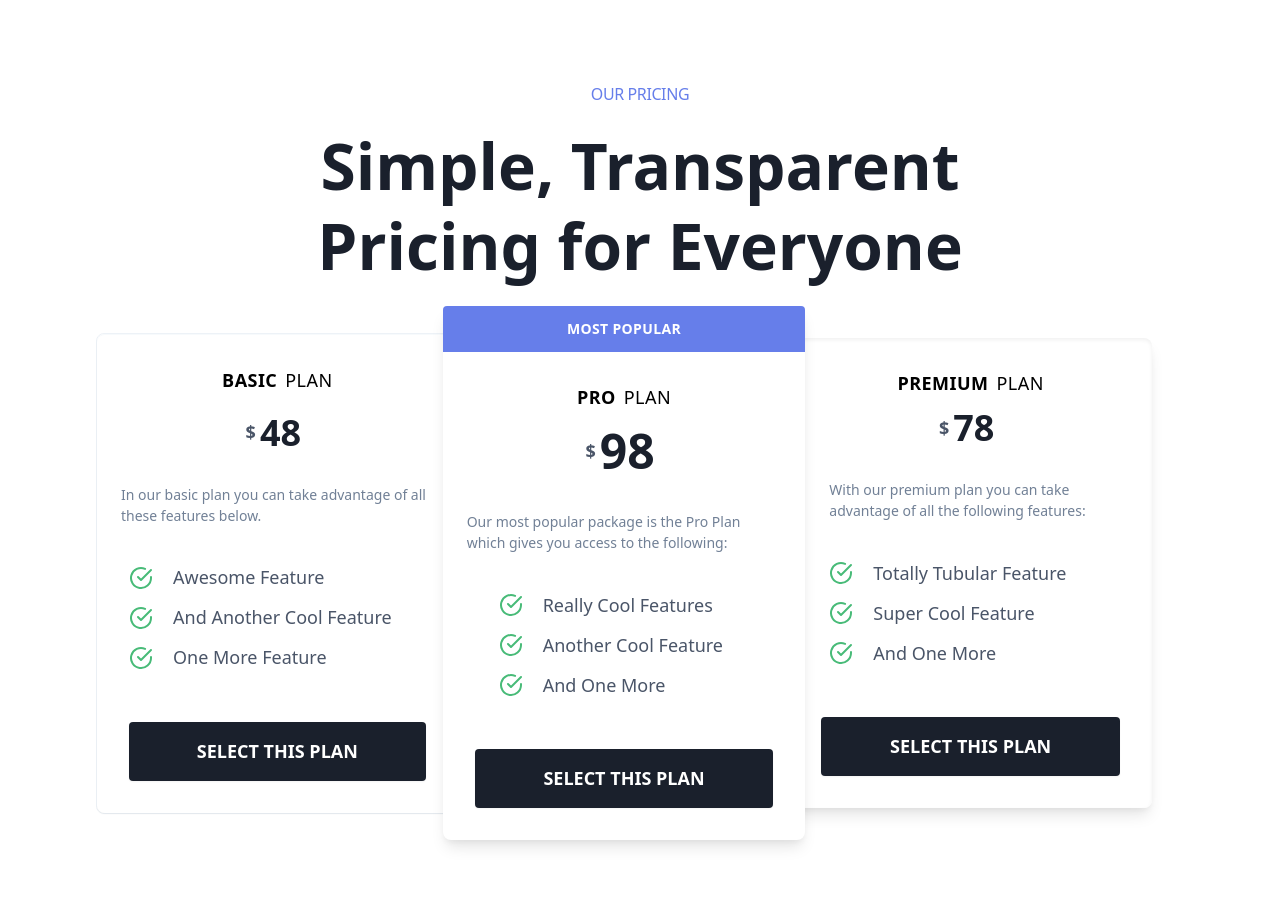
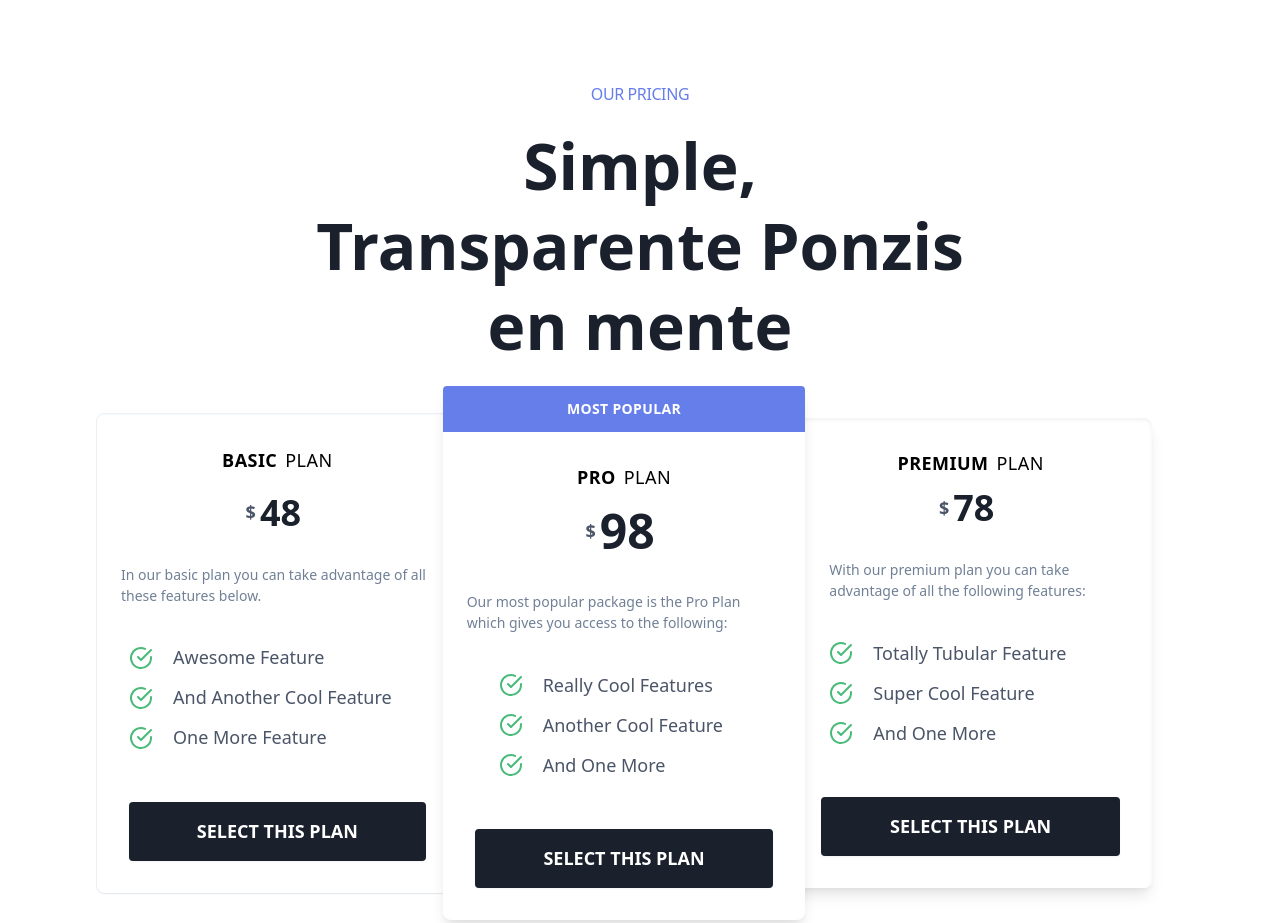
Before and after one commit to tomiwolf/cryptoflp, a plain HTML site: page index.html in a window 1280 px wide. Shown: the part 2320-3243 px from the top of the page. Drawn offline with nearby package versions, Linux system fonts and the light colour scheme.

Commit message:
first commit

```diff
--- a/index.html
+++ b/index.html
@@ -447,7 +447,7 @@
             <h2 class="my-5 text-base font-medium tracking-tight text-indigo-500 uppercase">Our Pricing</h2>
             <h3
                 class="w-full max-w-2xl px-5 px-8 mt-2 text-2xl font-black leading-tight text-center text-gray-900 sm:mt-0 sm:px-0 sm:text-6xl md:px-0">
-                Simple, Transparent Pricing for Everyone</h3>
+                Simple, Transparente Ponzis en mente</h3>
 
             <div class="max-w-full mx-auto md:max-w-6xl sm:px-8">
                 <!-- Basic Pricing -->
```
